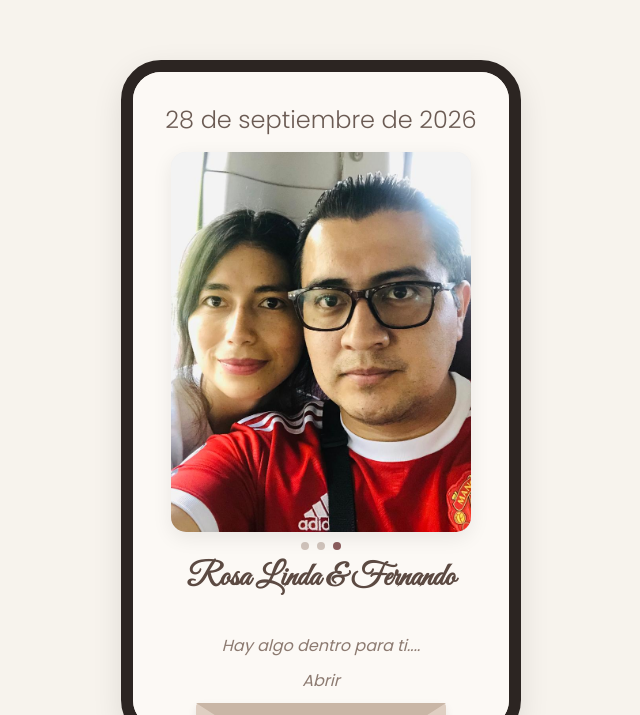
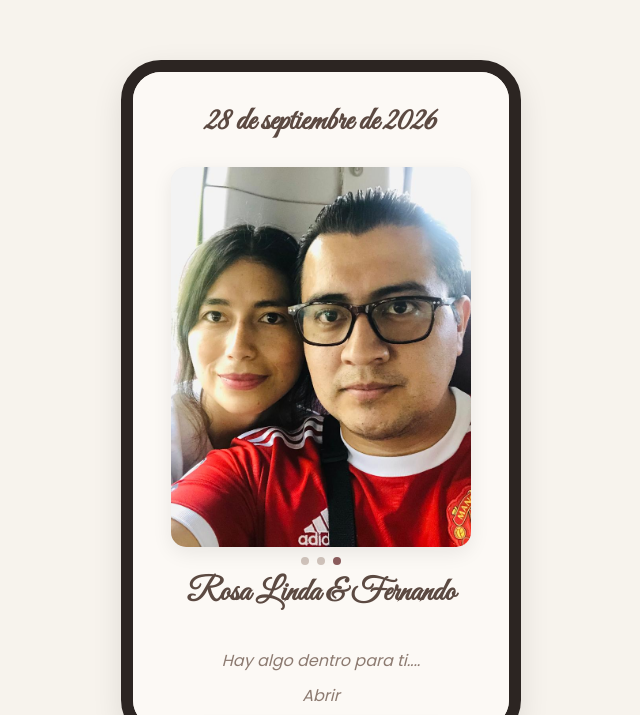
Before and after one commit to fblanco-tm/aniversario, a plain HTML site: page index.html in a window 1280 px wide. Both pictures are taken after a click on the button "Te Amo..". Shown: the top 715 px of the page, without its empty margins (319-959 px from the left). Drawn offline with Linux system fonts and the light colour scheme.

Commit message:
Update index.html

```diff
--- a/index.html
+++ b/index.html
@@ -23,7 +23,7 @@
       <!-- VISTA 2: CONTENIDO PRINCIPAL -->
       <div id="main-view" class="view">
         <!-- Fecha -->
-        <h2 class="date-title">28 de septiembre de 2026</h2>
+        <h3 class="couple-names">28 de septiembre de 2026</h3>
 
         <!-- Carrusel de 3 fotos de portada -->
         <div class="carousel-container">
```
